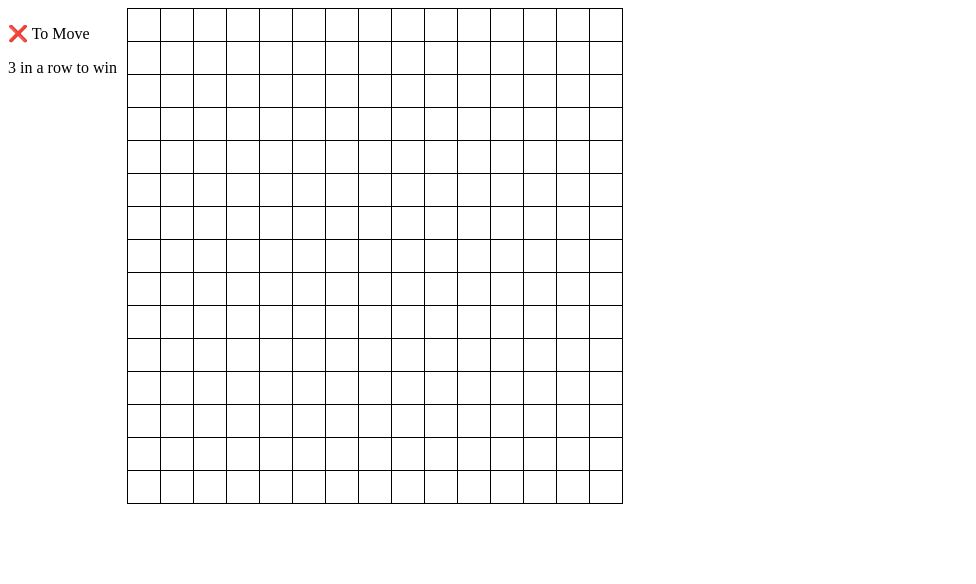
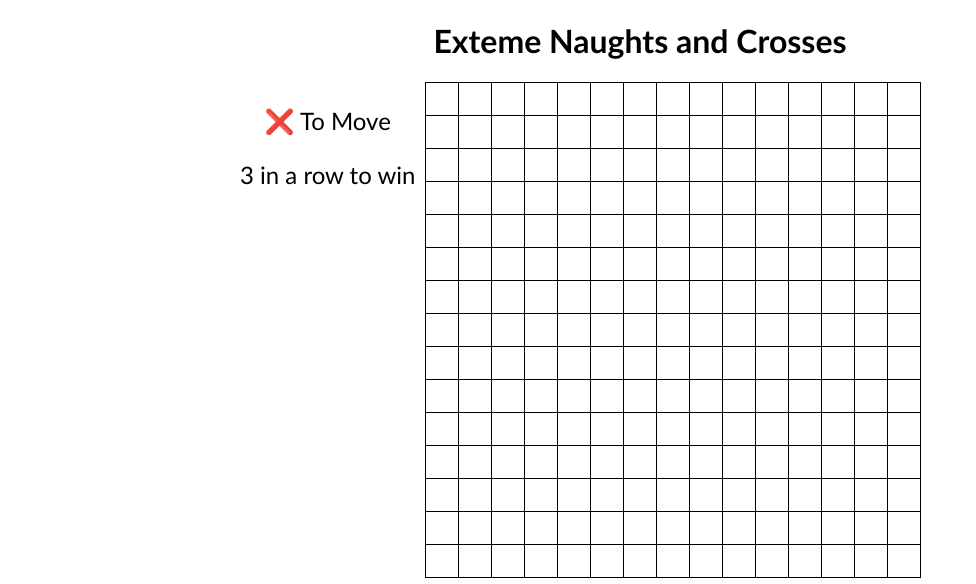
Before and after one commit to nedgrady/Extreme-Naughts-and-Crosses, a React (Create React App) app: page / in a window 1280 px wide. Shown: the top 584 px of the page, without its empty margins (0-976 px from the left). Built offline with nearby package versions, Linux system fonts and the light colour scheme.

Commit message:
More styles

```diff
--- /dev/null
+++ b/src/App.css
@@ -0,0 +1,11 @@
+body {
+    font-family: 'Trebuchet MS', 'Lucida Sans Unicode', 'Lucida Grande', 'Lucida Sans', Arial, sans-serif;
+}
+
+body {
+    text-align: center;
+    align-items: center;
+    margin-left: auto;
+    margin-right: auto;
+    max-width:800px;
+}
--- a/src/App.tsx
+++ b/src/App.tsx
@@ -1,8 +1,15 @@
 import React from 'react'
 import ExtremeNaughtsAndCrosses from 'ExtremeNaughtsAndCrosses/ExtremeNaughtsAndCrosses'
 
+import './App.css'
+
 function App() {
-  return (<ExtremeNaughtsAndCrosses gridSize={15} players={["❌", "♻️", "🔷"]} numberOfPiecesInARowRequiredToWin={3}/>)
+  return (
+    <>
+      <h1>Exteme Naughts and Crosses</h1>
+      <ExtremeNaughtsAndCrosses gridSize={15} players={["❌", "♻️", "🔷"]} numberOfPiecesInARowRequiredToWin={3} />
+    </>
+    )
 }
 
 export default App
--- a/src/ExtremeNaughtsAndCrosses/ExtremeNaughtsAndCrosses.css
+++ b/src/ExtremeNaughtsAndCrosses/ExtremeNaughtsAndCrosses.css
@@ -5,3 +5,7 @@ div.container {
 .container * {
     padding-right: 5px;
 }
+
+.side-bar {
+    font-size: x-large;
+}
--- a/src/ExtremeNaughtsAndCrosses/ExtremeNaughtsAndCrosses.tsx
+++ b/src/ExtremeNaughtsAndCrosses/ExtremeNaughtsAndCrosses.tsx
@@ -26,7 +26,7 @@ function ExtremeNaughtsAndCrosses(
 
     return (
         <div className="container">
-            <div>
+            <div className="side-bar">
                 <p>{whosTurnIsIt} To Move</p>
                 <p>{numberOfPiecesInARowRequiredToWin} in a row to win</p>
                 {winner && <p>{winner} Wins</p>}
```
Also changed, not shown: 1 other file (tests, documents, lock files or other folders).
